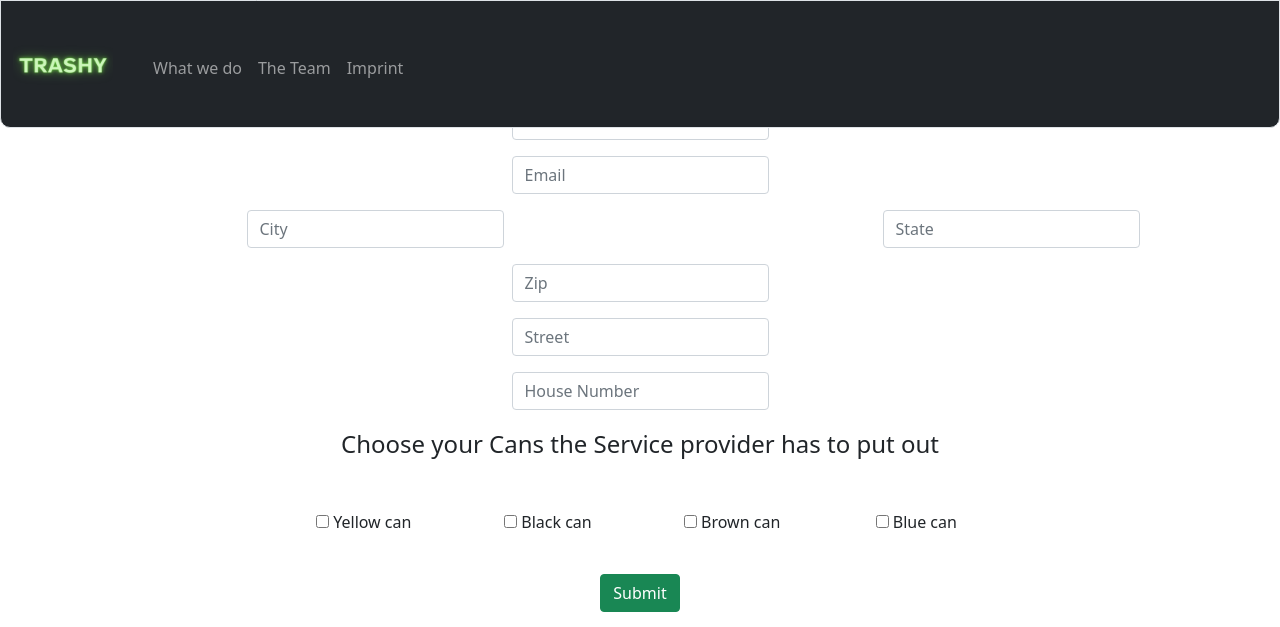
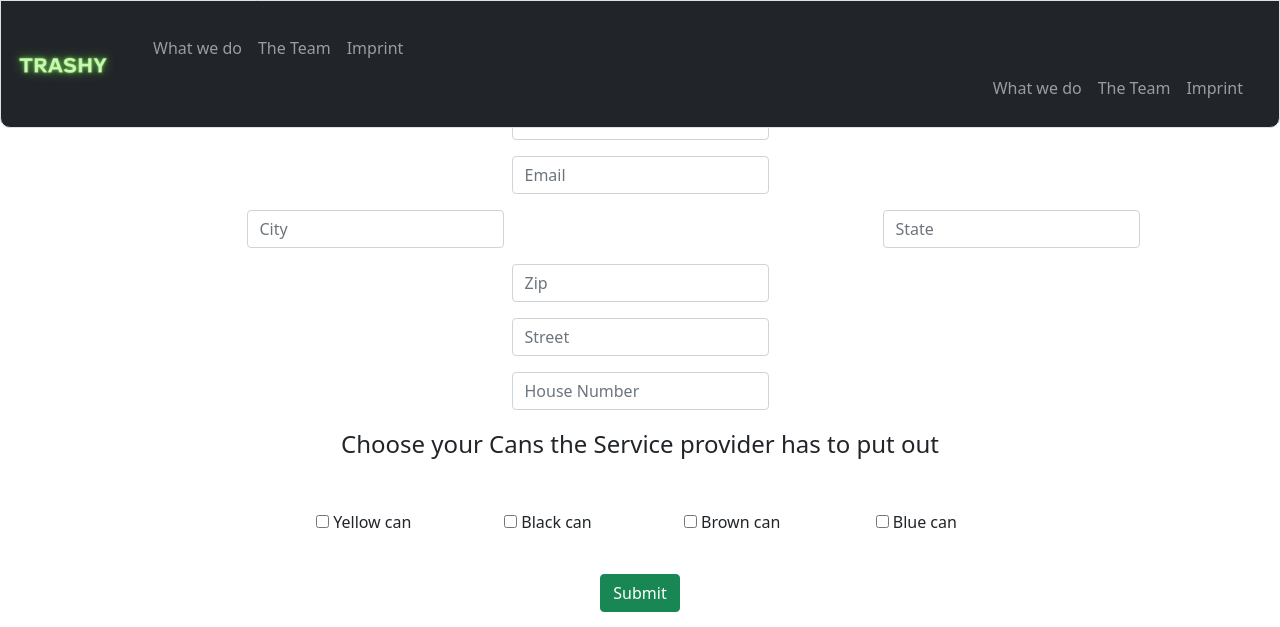
Before and after one commit to TKAMING/Trashy, a Flask app: page / in a window 1280 px wide. Shown: the top 627 px of the page. Run offline with Flask 2, Linux system fonts and the light colour scheme; some libraries are stand-ins or nearby versions.

Commit message:
navbar flex

```diff
--- a/templates/index.html
+++ b/templates/index.html
@@ -16,9 +16,22 @@
         <button aria-controls="navbar" aria-expanded="false" aria-label="Toggle navigation" class="navbar-toggler" data-target="#navbar" data-toggle="collapse" type="button">
             <span class="navbar-toggler-icon"></span>
         </button>
+        <div class="offcanvas offcanvas-end text-bg-dark" tabindex="-1" id="offcanvasDarkNavbar" aria-labelledby="offcanvasDarkNavbarLabel">
+          <div class="offcanvas-header">
+            <button type="button" class="btn-close btn-close-dark" data-bs-dismiss="offcanvas" aria-label="Close"></button>
+        </div>
         <div class="collapse navbar-collapse" id="navbar">
 
                 <ul class="navbar-nav me-auto mt-2">
+                    <li class="nav-item"><a class="nav-link" href="/what_we_do">What we do</a></li>
+                    <li class="nav-item"><a class="nav-link" href="/where_we_are">The Team</a></li>
+                    <li class="nav-item"><a class="nav-link" href="/imprint">Imprint</a></li>
+                </ul>
+
+        </div>
+        <div class="offcanvas-body-dark">
+
+                <ul class="navbar-nav justify-content-end flex-grow-1 pe-3">
                     <li class="nav-item"><a class="nav-link" href="/what_we_do">What we do</a></li>
                     <li class="nav-item"><a class="nav-link" href="/where_we_are">The Team</a></li>
                     <li class="nav-item"><a class="nav-link" href="/imprint">Imprint</a></li>
```
